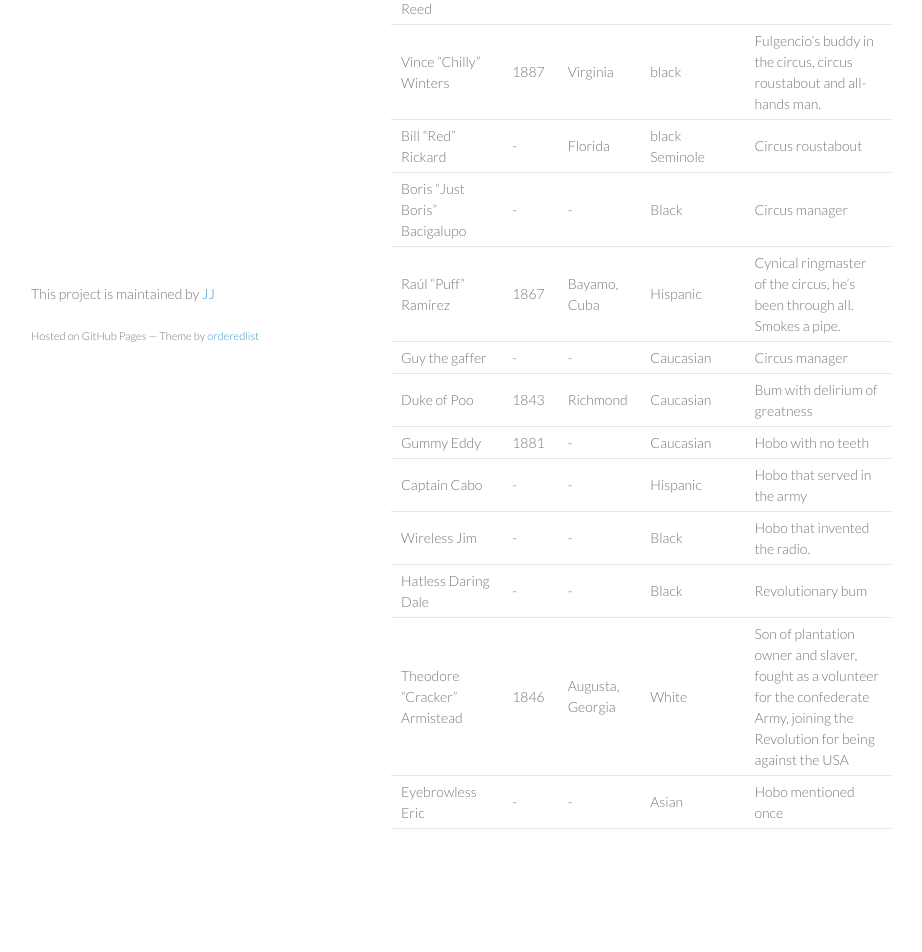
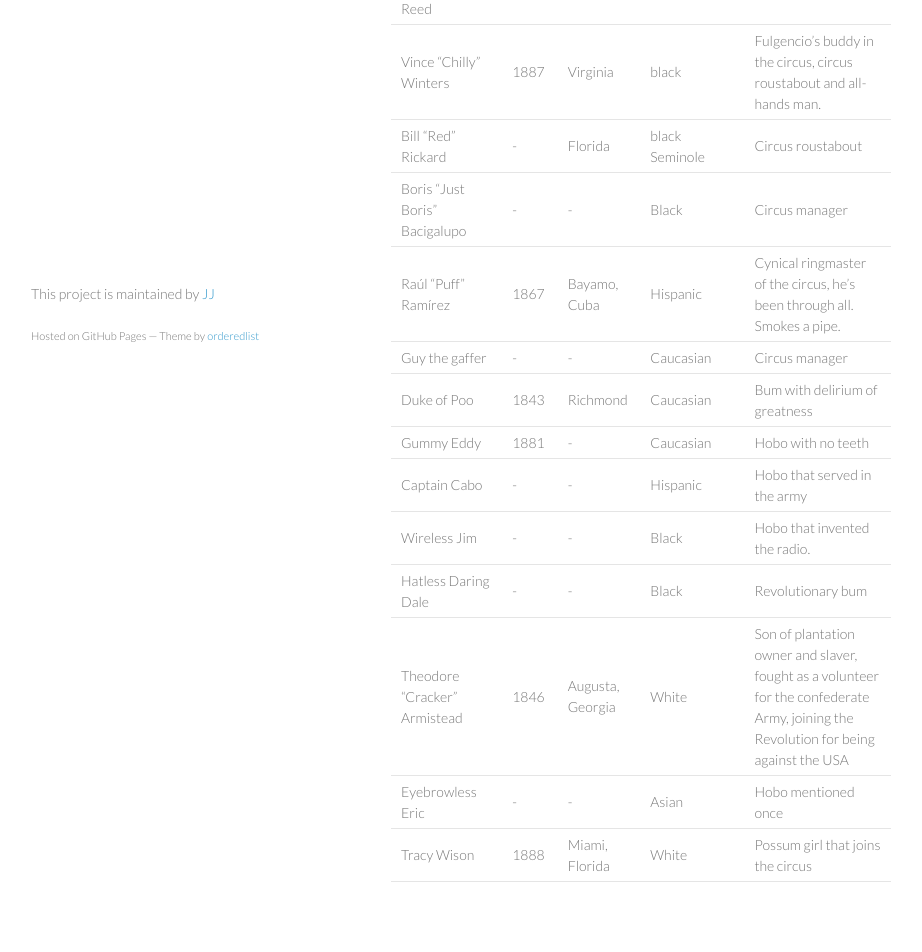
Before and after one commit to JJ/hoborg, a Jekyll site: the page built from text/characters.md, in a window 1280 px wide. Shown: the part 485-1437 px from the top of the page, without its empty margins (179-1101 px from the left). Built offline with Jekyll 4.4.1, drawn with Linux system fonts in a browser that asks for light colours; before the commit the page ends 1384 px from its top, so only the background shows below that.

Commit message:
Sync text/characters.md from master to gh-pages

```diff
--- a/text/characters.md
+++ b/text/characters.md
@@ -21,3 +21,4 @@ Wireless Jim |- |- | Black | Hobo that invented the radio.
 Hatless Daring Dale |- |- | Black | Revolutionary bum
 Theodore "Cracker" Armistead | 1846 | Augusta, Georgia | White | Son of plantation owner and slaver, fought as a volunteer for the confederate Army, joining the Revolution for being against the USA
 Eyebrowless Eric | - | - | Asian | Hobo mentioned once
+Tracy Wison | 1888 | Miami, Florida | White | Possum girl that joins the circus
```
